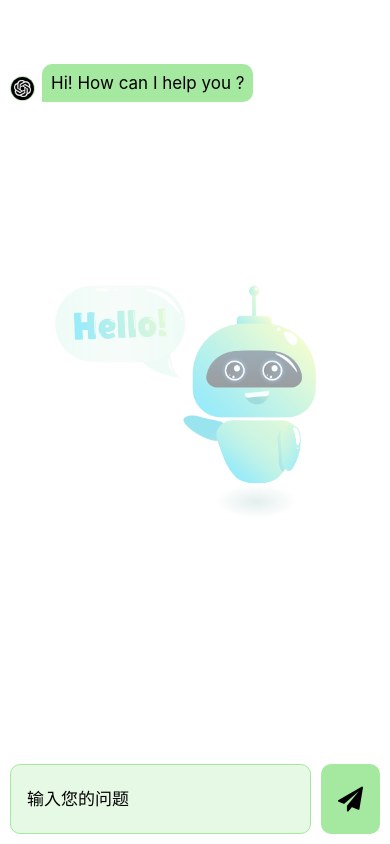
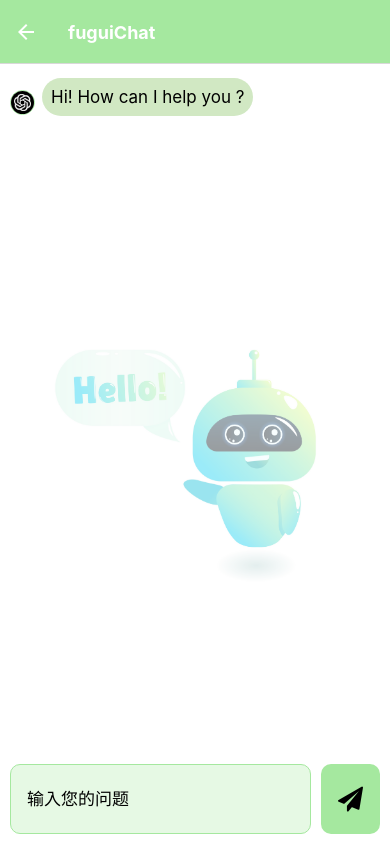
Before and after one commit to eiis/fugui_chat, a React Native app: screen /Profile in a window 390 px wide. Built offline with nearby package versions, Linux system fonts and the light colour scheme.

Commit message:
:sparkles: 添加复制功能和流式输出

```diff
--- a/App.js
+++ b/App.js
@@ -1,28 +1,90 @@
-import {StatusBar} from "expo-status-bar";
-import {StyleSheet, Text, View} from "react-native";
+import { StatusBar } from "expo-status-bar";
+import React, { useState } from "react";
+import { StyleSheet, Text, View } from "react-native";
 import ChatPage from "./screens/ChatPage";
 import Home from "./screens/Home";
-import {NavigationContainer} from "@react-navigation/native";
-import {createNativeStackNavigator} from "@react-navigation/native-stack";
+import Settings from "./screens/Setting";
+import { Ionicons } from '@expo/vector-icons';
+import { NavigationContainer } from "@react-navigation/native";
+import { createNativeStackNavigator } from "@react-navigation/native-stack";
+import { createBottomTabNavigator } from '@react-navigation/bottom-tabs';
+
 
 const Stack = createNativeStackNavigator();
+const Tab = createBottomTabNavigator();
 
-export default function App() {
+// 创建一个Context
+export const TabBarVisibleContext = React.createContext({
+	tabBarVisible: true,
+	setTabBarVisible: () => { },
+});
+
+function HomeStack() {
 	return (
-		<NavigationContainer>
 		<Stack.Navigator>
 			<Stack.Screen
 				name='Home'
 				component={Home}
-					options={{title: "Welcome", headerShown: false}}
+				options={{ title: "Welcome", headerShown: false }}
 			/>
 			<Stack.Screen
 				name='Profile'
 				component={ChatPage}
-					options={{ headerShown: false}}
+				options={{
+					title: "fuguiChat",
+					headerShown: true,
+					headerStyle: {
+						backgroundColor: '#a5e89f',
+					},
+					headerTintColor: '#fff',
+					headerTitleStyle: {
+						fontWeight: 'bold',
+					},
+				}}
 			/>
 		</Stack.Navigator>
+	);
+}
+
+export default function App() {
+	const [tabBarVisible, setTabBarVisible] = useState(true);
+
+	return (
+		<TabBarVisibleContext.Provider value={{ tabBarVisible, setTabBarVisible }}>
+			<NavigationContainer>
+				<Tab.Navigator screenOptions={({ route }) => ({
+					// tabBarStyle: { display: 'none' },
+					headerShown: false,
+					tabBarStyle: {
+						display: tabBarVisible ? 'flex' : 'none',
+					},
+					tabBarIcon: ({ focused, color, size }) => {
+						let iconName;
+						// Select an icon based on the route name
+						if (route.name === 'Home') {
+							iconName = focused
+								? 'home'
+								: 'home-outline';
+						} else if (route.name === 'Settings') {
+							iconName = focused
+								? 'settings'
+								: 'settings-outline';
+						}
+
+						// Return an Ionicons component
+						return <Ionicons name={iconName} size={size} color={color} />;
+					},
+				})}
+					tabBarOptions={{
+						activeTintColor: '#a5e89f',  // active icon color
+						inactiveTintColor: 'gray',  // inactive icon color
+						tabBarIconSize: 24,  // icon size
+					}}>
+					<Tab.Screen name="Home" component={HomeStack} />
+					<Tab.Screen name="Settings" component={Settings} />
+				</Tab.Navigator>
 			</NavigationContainer>
+		</TabBarVisibleContext.Provider>
 	);
 }
 
--- a/babel.config.js
+++ b/babel.config.js
@@ -1,4 +1,12 @@
-module.exports = function(api) {
+/*
+ * @Author: zhangdi 1258956799@qq.com
+ * @Date: 2023-06-19 20:19:38
+ * @LastEditors: zhangdi 1258956799@qq.com
+ * @LastEditTime: 2023-06-20 16:20:11
+ * @FilePath: /Chat-Bot/babel.config.js
+ * @Description: 这是默认设置,请设置`customMade`, 打开koroFileHeader查看配置 进行设置: https://github.com/OBKoro1/koro1FileHeader/wiki/%E9%85%8D%E7%BD%AE
+ */
+module.exports = function (api) {
   api.cache(true);
   return {
     presets: ['babel-preset-expo', 'module:metro-react-native-babel-preset'],
--- a/screens/ChatPage.jsx
+++ b/screens/ChatPage.jsx
@@ -1,8 +1,7 @@
-import React, { useState, useRef } from "react";
-
-import { SyntaxHighlighter } from 'react-native-syntax-highlighter';
-import { dark } from 'react-syntax-highlighter/dist/cjs/styles/prism';
-
+import React, { useState, useContext, useRef, useEffect, useCallback } from "react";
+import { TabBarVisibleContext } from '../App';
+import { Typewriter } from '../utils/01'
+import * as Clipboard from 'expo-clipboard';
 
 import {
 	View,
@@ -16,7 +15,10 @@ import {
 import axios from "axios";
 import Icon from "react-native-vector-icons/FontAwesome";
 
+
 const ChatPage = () => {
+	const { setTabBarVisible } = useContext(TabBarVisibleContext);
+
 	const scrollViewRef = useRef();
 	const [message, setMessage] = useState("");
 	const [messages, setMessages] = useState([
@@ -25,6 +27,15 @@ const ChatPage = () => {
 			sender: "ai",
 		},
 	]);
+
+	useEffect(() => {
+		// 在页面加载时隐藏Tab Bar
+		setTabBarVisible(false);
+
+		// 在页面卸载时显示Tab Bar
+		return () => setTabBarVisible(true);
+	}, []);
+
 	const send = async () => {
 		if (message) {
 			await setMessages([...messages, { message: message, sender: "user" }]);
@@ -33,13 +44,39 @@ const ChatPage = () => {
 		}
 	};
 
+	const copyToClipboard = async (text) => {
+		await Clipboard.setStringAsync(text);
+		alert('已复制');
+	};
+
+	const parsePack = (str) => {
+		// 定义正则表达式匹配模式
+		const pattern = /data:\s*({.*?})\s*\n/g
+		// 定义一个数组来存储所有匹 配到的 JSON 对象
+		const result = []
+		// 使用正则表达式匹配完整的 JSON 对象并解析它们
+		let match
+		while ((match = pattern.exec(str)) !== null) {
+			const jsonStr = match[1]
+			try {
+				const json = JSON.parse(jsonStr)
+				result.push(json)
+			} catch (e) {
+				console.log(e)
+			}
+		}
+		// 输出所有解析出的 JSON 对象
+		return result
+	}
+
+
 	const sendMessage = async () => {
 		const options = {
 			method: "POST",
 			url: 'https://chat.fugui.info/v1/chat/completions',
 			headers: {
 				'content-type': 'application/json',
-				"Authorization": "Bearer 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"
+				"Authorization": "Bearer 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"
 			},
 			data: {
 				model: 'gpt-3.5-turbo',
@@ -68,6 +105,8 @@ const ChatPage = () => {
 		}
 	};
 
+
+
 	return (
 		<SafeAreaView
 			style={{
@@ -79,10 +118,6 @@ const ChatPage = () => {
 			<Image
 				source={require("../assets/bot.jpg")}
 				style={{
-					animationName: "moveUpDown",
-					animationIterationCount: "infinite",
-					animationDirection: "alternate",
-					animationDuration: "2s",
 					width: 300,
 					height: 300,
 					position: "absolute",
@@ -101,7 +136,7 @@ const ChatPage = () => {
 					color: "black",
 					overflow: "scroll",
 					margin: 10,
-					marginTop: 60,
+					// paddingTop: 10,
 				}}
 				ref={scrollViewRef}
 				onContentSizeChange={() =>
@@ -109,7 +144,6 @@ const ChatPage = () => {
 				}
 			>
 				{messages.map((msg, index) => (
-					<>
 					<View
 						key={index}
 						style={{
@@ -137,18 +171,19 @@ const ChatPage = () => {
 						)}
 						<Text
 							selectable
+							onPress={() => copyToClipboard(msg.message)}
 							style={{
-									backgroundColor: "#a5e89f",
+								backgroundColor: msg.sender === "user" ? '#a5e89f' : '#D1E8C3',
 								padding: 9,
 								marginTop: 4,
 								marginBottom: 5,
 								borderRadius: 10,
 								maxWidth: 270,
 								fontSize: 17,
-									borderBottomRightRadius:
-										msg.sender === "user" ? 0 : 10,
-									borderBottomLeftRadius:
-										msg.sender !== "user" ? 0 : 10,
+								borderRadius:
+									msg.sender === "user" ? 40 : 10,
+								borderRadius:
+									msg.sender !== "user" ? 40 : 10,
 							}}
 						>
 							{msg.message}
@@ -158,6 +193,7 @@ const ChatPage = () => {
 								style={{
 									width: 25,
 									height: 25,
+									marginLeft: 7,
 									marginRight: 7,
 									marginBottom: 6,
 									borderRadius: 50,
@@ -168,7 +204,6 @@ const ChatPage = () => {
 							/>
 						)}
 					</View>
-					</>
 				))}
 			</ScrollView>
 			<View
@@ -203,6 +238,7 @@ const ChatPage = () => {
 						borderRadius: 10,
 						alignItems: "center",
 						position: "relative",
+						// justifyContent: 'center',
 					}}
 				>
 					<TouchableOpacity onPress={send}>
--- a/screens/Home.jsx
+++ b/screens/Home.jsx
@@ -1,11 +1,3 @@
-/*
- * @Author: zhangdi 1258956799@qq.com
- * @Date: 2023-06-19 20:19:38
- * @LastEditors: zhangdi 1258956799@qq.com
- * @LastEditTime: 2023-06-20 00:12:02
- * @FilePath: /Chat-Bot/screens/Home.jsx
- * @Description: 这是默认设置,请设置`customMade`, 打开koroFileHeader查看配置 进行设置: https://github.com/OBKoro1/koro1FileHeader/wiki/%E9%85%8D%E7%BD%AE
- */
 import { StatusBar } from "expo-status-bar";
 import { StyleSheet, TouchableOpacity, Text, View, Image } from "react-native";
 
@@ -22,8 +14,6 @@ export default function Home({ navigation }) {
 					backgroundColor: "#a5e89f",
 				}}
 			/>
-			{/* <Image source={require("../assets/bot.jpg")} style={styles.image} /> */}
-			<Text style={styles.text}>Hey there! This is Elsa</Text>
 			<TouchableOpacity
 				onPress={() => navigation.navigate("Profile", { name: "Jane" })}
 			>
@@ -33,7 +23,6 @@ export default function Home({ navigation }) {
 				style={{
 					paddingTop: 10,
 					fontSize: 13,
-					// color: "darkgary",
 					position: "absolute",
 					bottom: 20,
 				}}
@@ -61,19 +50,10 @@ const styles = StyleSheet.create({
 		paddingVertical: 10,
 		paddingHorizontal: 17,
 		fontSize: 20,
-		// fontWeight: 400,
 	},
 	moveUpDown: {
 		transform: [{ translateY: -10 }, { translateY: 10 }],
 	},
-	// image: {
-	// 	// animationName: "moveUpDown",
-	// 	// animationIterationCount: "infinite",
-	// 	// animationDirection: "alternate",
-	// 	// animationDuration: "2s",
-	// 	width: 300,
-	// 	height: 300,
-	// },
 	text: {
 		fontSize: 20,
 		paddingBottom: 14,
--- /dev/null
+++ b/screens/Setting.jsx
@@ -0,0 +1,71 @@
+/*
+ * @Author: zhangdi 1258956799@qq.com
+ * @Date: 2023-06-20 14:46:26
+ * @LastEditors: zhangdi 1258956799@qq.com
+ * @LastEditTime: 2023-06-20 16:09:49
+ * @FilePath: /Chat-Bot/screens/Setting.jsx
+ * @Description: 这是默认设置,请设置`customMade`, 打开koroFileHeader查看配置 进行设置: https://github.com/OBKoro1/koro1FileHeader/wiki/%E9%85%8D%E7%BD%AE
+ */
+import { StatusBar } from "expo-status-bar";
+import { StyleSheet, TouchableOpacity, Text, View, Image } from "react-native";
+
+export default function Home({ navigation }) {
+  return (
+    <View style={styles.container}>
+      <Image
+        source={require("../assets/curve.png")}
+        style={{
+          position: "absolute",
+          top: 0,
+          height: 100,
+          width: "100%",
+          backgroundColor: "#a5e89f",
+        }}
+      />
+      {/* <Image source={require("../assets/bot.jpg")} style={styles.image} /> */}
+      <Text style={styles.text}>Hey there! This is Elsa</Text>
+      <TouchableOpacity
+        onPress={() => navigation.navigate("Profile", { name: "Jane" })}
+      >
+        <Text style={styles.button}>Ask Me Anything</Text>
+      </TouchableOpacity>
+      <Text
+        style={{
+          paddingTop: 10,
+          fontSize: 13,
+          position: "absolute",
+          bottom: 20,
+        }}
+      >
+        @ Powered by CHAT-GPT
+      </Text>
+      <StatusBar style='auto' />
+    </View>
+  );
+}
+
+const styles = StyleSheet.create({
+  container: {
+    backgroundColor: "#fff",
+    alignItems: "center",
+    justifyContent: "center",
+    height: "100%",
+  },
+  button: {
+    width: 300,
+    textAlign: "center",
+    backgroundColor: "#a5e89f",
+    borderRadius: 10,
+    color: "white",
+    paddingVertical: 10,
+    paddingHorizontal: 17,
+    fontSize: 20,
+  },
+  moveUpDown: {
+    transform: [{ translateY: -10 }, { translateY: 10 }],
+  },
+  text: {
+    fontSize: 20,
+    paddingBottom: 14,
+  },
+});
--- /dev/null
+++ b/tsconfig.json
@@ -0,0 +1,4 @@
+{
+  "compilerOptions": {},
+  "extends": "expo/tsconfig.base"
+}
--- /dev/null
+++ b/utils/01.ts
@@ -0,0 +1,53 @@
+// 打字机队列
+export class Typewriter {
+  private queue: string[] = []
+  private consuming = false
+  private timmer: any
+  constructor(private onConsume: (str: string) => void) {
+  }
+  // 输出速度动态控制
+  dynamicSpeed() {
+    const speed = 2000 / this.queue.length
+    if (speed > 200) {
+      return 200
+    } else {
+      return speed
+    }
+  }
+  // 添加字符串到队列
+  add(str: string) {
+    if (!str) return
+    this.queue.push(...str.split(''))
+  }
+  // 消费
+  consume() {
+    if (this.queue.length > 0) {
+      const str = this.queue.shift()
+      str && this.onConsume(str)
+    }
+  }
+  // 消费下一个
+  next() {
+    this.consume()
+    // 根据队列中字符的数量来设置消耗每一帧的速度，用定时器消耗
+    this.timmer = setTimeout(() => {
+      this.consume()
+      if (this.consuming) {
+        this.next()
+      }
+    }, this.dynamicSpeed())
+  }
+  // 开始消费队列
+  start() {
+    this.consuming = true
+    this.next()
+  }
+  // 结束消费队列
+  done() {
+    this.consuming = false
+    clearTimeout(this.timmer)
+    // 把queue中剩下的字符一次性消费
+    this.onConsume(this.queue.join(''))
+    this.queue = []
+  }
+}
```
Also changed, not shown: package.json (+11 -3 lines), 1 other file (tests, documents, lock files or other folders). Lines whose indentation alone changed are shown as unchanged.
